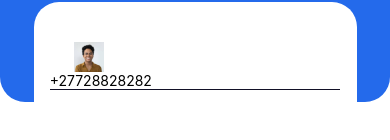
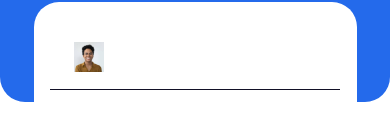
Before and after one commit to SizoDevelops/Intuactive, a React Native app: screen /Login in a window 390 px wide. Shown: the part 324-464 px from the top of the page. Built offline with nearby package versions, Linux system fonts and the light colour scheme.

Commit message:
my branch

```diff
--- a/components/Login.js
+++ b/components/Login.js
@@ -15,7 +15,7 @@ export default function Login(){
             <View style={styles.details}>
                 <Image style={styles.image} source={require("../assets/images/volunteer.png")}/>
 
-                <TextInput style={styles.textInput} placeholder={"+27728828282"}/>
+                <TextInput style={styles.textInput}/>
 
             </View>
         </Background>
```
